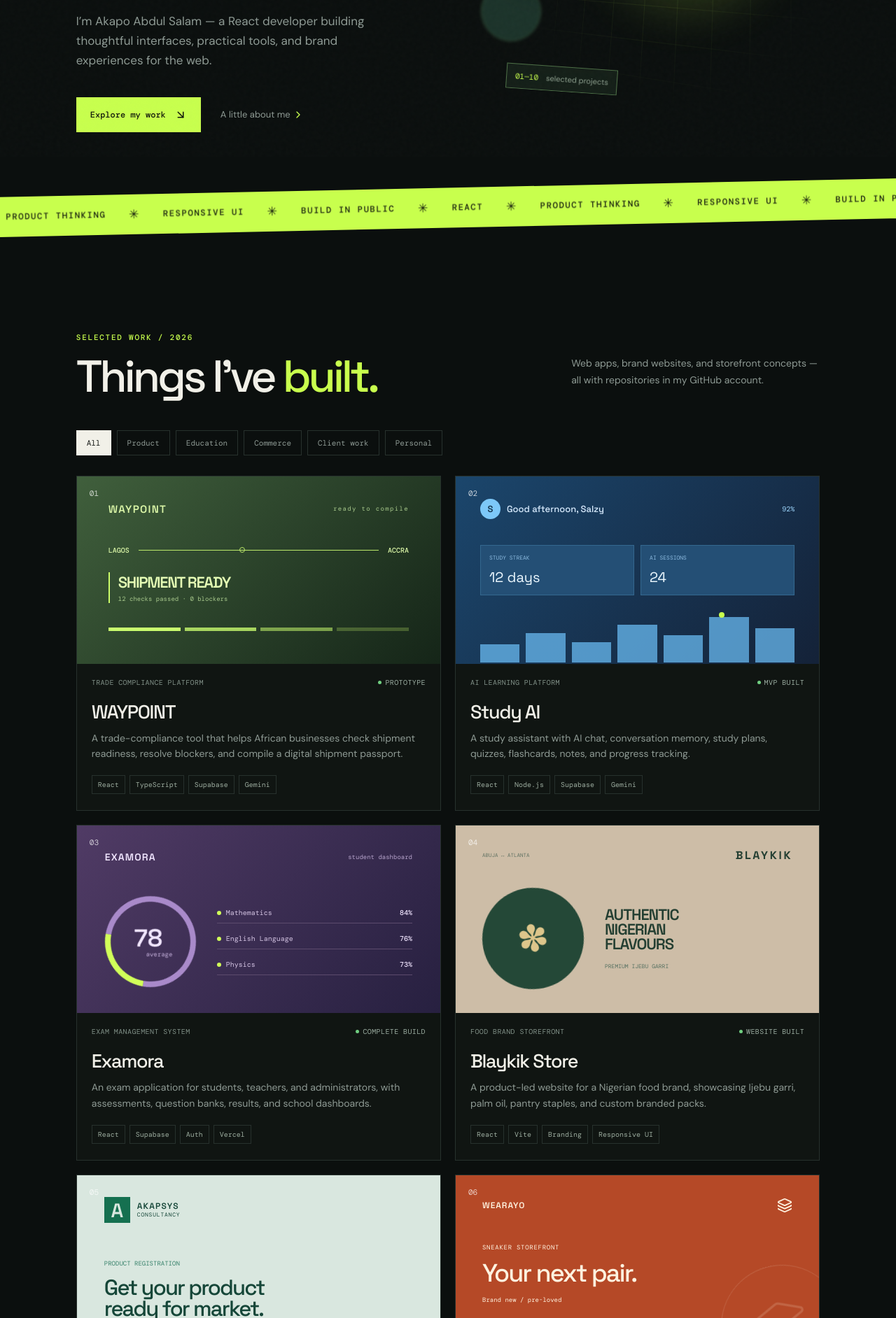
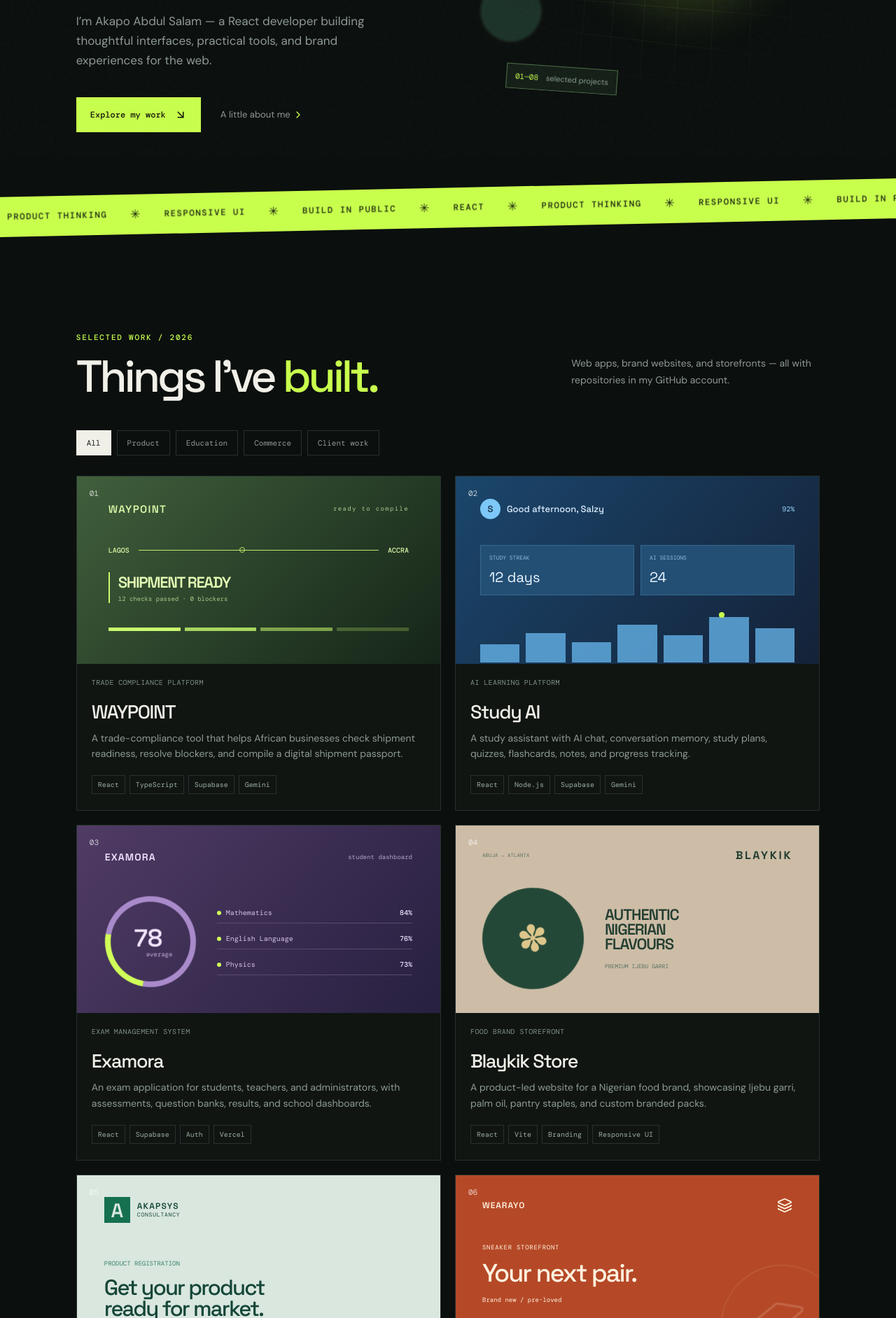
Before and after one commit to salzyff/salzyx-react-portfolio, a React (Vite) app: page / in a window 1280 px wide. Shown: the part 576-2460 px from the top of the page at 70% size. Built offline with nearby package versions, Linux system fonts and the light colour scheme.

Commit message:
Remove project status labels and excluded portfolio websites

```diff
--- a/src/main.jsx
+++ b/src/main.jsx
@@ -23,7 +23,6 @@ const projects = [
     "title": "WAYPOINT",
     "oldTitle": "PASSAGE",
     "type": "Trade compliance platform",
-    "status": "Prototype",
     "category": "Product",
     "description": "A trade-compliance tool that helps African businesses check shipment readiness, resolve blockers, and compile a digital shipment passport.",
     "tags": [
@@ -49,7 +48,6 @@ const projects = [
     "id": "study-ai",
     "title": "Study AI",
     "type": "AI learning platform",
-    "status": "MVP built",
     "category": "Education",
     "description": "A study assistant with AI chat, conversation memory, study plans, quizzes, flashcards, notes, and progress tracking.",
     "tags": [
@@ -76,7 +74,6 @@ const projects = [
     "id": "examora",
     "title": "Examora",
     "type": "Exam management system",
-    "status": "Complete build",
     "category": "Education",
     "description": "An exam application for students, teachers, and administrators, with assessments, question banks, results, and school dashboards.",
     "tags": [
@@ -103,7 +100,6 @@ const projects = [
     "id": "blaykik",
     "title": "Blaykik Store",
     "type": "Food brand storefront",
-    "status": "Website built",
     "category": "Commerce",
     "description": "A product-led website for a Nigerian food brand, showcasing Ijebu garri, palm oil, pantry staples, and custom branded packs.",
     "tags": [
@@ -130,7 +126,6 @@ const projects = [
     "id": "akapsys",
     "title": "Akapsys Consultancy",
     "type": "Service website",
-    "status": "Website built",
     "category": "Client work",
     "description": "A consultancy website that helps manufacturers, importers, and brand owners understand product registration and prepare their next steps.",
     "tags": [
@@ -155,8 +150,7 @@ const projects = [
   {
     "id": "wearayo",
     "title": "WearAyo",
-    "type": "Sneaker storefront concept",
-    "status": "Website built",
+    "type": "Sneaker storefront",
     "category": "Commerce",
     "description": "A sneaker storefront with brand-new and pre-loved collections, a shopping bag, and a sample WhatsApp order flow.",
     "tags": [
@@ -181,8 +175,7 @@ const projects = [
   {
     "id": "monica",
     "title": "Monica Seafood",
-    "type": "Seafood storefront concept",
-    "status": "Concept build",
+    "type": "Seafood storefront",
     "category": "Commerce",
     "description": "A seafood and Nigerian pantry storefront with product filters, an enquiry basket, and a WhatsApp flow for confirming prices and availability.",
     "tags": [
@@ -207,10 +200,9 @@ const projects = [
   {
     "id": "ejire",
     "title": "Ejire Onigarri",
-    "type": "Food brand website concept",
-    "status": "Concept build",
+    "type": "Food brand website",
     "category": "Commerce",
-    "description": "A plum-and-blush website concept for a Nigerian garri brand, with product collections, serving ideas, souvenir requests, and an enquiry bag.",
+    "description": "A plum-and-blush website for a Nigerian garri brand, with product collections, serving ideas, souvenir requests, and an enquiry bag.",
     "tags": [
       "HTML",
       "CSS",
@@ -229,58 +221,6 @@ const projects = [
       "Persistent bag with WhatsApp and email enquiries"
     ],
     "number": "08"
-  },
-  {
-    "id": "quantum-leap",
-    "title": "Quantum Leap Schools",
-    "type": "School website concept",
-    "status": "Concept build",
-    "category": "Education",
-    "description": "A school website concept for Quantum Leap Schools in Ikorodu, presenting learning pathways, school life, and admissions enquiries.",
-    "tags": [
-      "React",
-      "Vite",
-      "Admissions",
-      "Responsive UI"
-    ],
-    "accent": "cyan",
-    "visual": "school",
-    "repository": "salzyff/zoe-palm-oil",
-    "link": "https://quantumleapschool.vercel.app",
-    "linkLabel": "Visit website",
-    "details": [
-      "Early years, primary, and secondary pathways",
-      "Curriculum and school-life sections",
-      "School gallery and news links",
-      "Admissions enquiries through WhatsApp"
-    ],
-    "number": "09"
-  },
-  {
-    "id": "salamport",
-    "title": "Earlier Portfolio",
-    "type": "Personal website",
-    "status": "Earlier version",
-    "category": "Personal",
-    "description": "An earlier portfolio website presenting my work, skills, and journey, built with HTML, CSS, and JavaScript.",
-    "tags": [
-      "HTML",
-      "CSS",
-      "JavaScript",
-      "Responsive UI"
-    ],
-    "accent": "violet",
-    "visual": "portfolio",
-    "repository": "salzyff/salamport",
-    "link": "https://salamakapo.vercel.app",
-    "linkLabel": "Visit portfolio",
-    "details": [
-      "Work, skills, and about sections",
-      "Project and journey filters",
-      "Animated interface and mobile navigation",
-      "Contact section"
-    ],
-    "number": "10"
   }
 ]
 
@@ -361,7 +301,7 @@ function App() {
         <section className="work section-pad" id="work">
           <div className="section-heading">
             <div><p className="kicker">Selected work / 2026</p><h2>Things I’ve <em>built.</em></h2></div>
-            <p className="section-note">Web apps, brand websites, and storefront concepts — all with repositories in my GitHub account.</p>
+            <p className="section-note">Web apps, brand websites, and storefronts — all with repositories in my GitHub account.</p>
           </div>
           <div className="filter-row" role="tablist" aria-label="Filter projects">
             {filters.map((filter) => <button key={filter} className={activeFilter === filter ? 'filter active' : 'filter'} onClick={() => setActiveFilter(filter)}>{filter}</button>)}
@@ -400,7 +340,7 @@ function App() {
 function ProjectCard({ project, onOpen }) {
   return <article className={`project-card accent-${project.accent}`} onClick={() => onOpen(project)} tabIndex="0" onKeyDown={(event) => event.key === 'Enter' && onOpen(project)}>
     <div className="card-visual"><ProjectVisual type={project.visual} /><span className="card-number">{project.number}</span><span className="open-card"><MoveUpRight size={18} /></span></div>
-    <div className="card-content"><div className="card-meta"><span>{project.type}</span><span className="status"><i />{project.status}</span></div><h3>{project.title}</h3><p>{project.description}</p><div className="tag-row">{project.tags.map((tag) => <span key={tag}>{tag}</span>)}</div></div>
+    <div className="card-content"><div className="card-meta"><span>{project.type}</span></div><h3>{project.title}</h3><p>{project.description}</p><div className="tag-row">{project.tags.map((tag) => <span key={tag}>{tag}</span>)}</div></div>
   </article>
 }
 
@@ -424,8 +364,6 @@ function ProjectVisual({ type, large = false }) {
     fashion: { name: 'WEARAYO', label: 'SNEAKER STOREFRONT', headline: 'Your next pair.', note: 'Brand new / pre-loved', icon: 'wear' },
     seafood: { name: 'MONICA SEAFOOD', label: 'SEAFOOD & PANTRY', headline: 'Good food starts here.', note: 'Browse / enquire / cook', icon: 'food' },
     garri: { name: 'EJIRE ONIGARRI', label: 'NIGERIAN ROOTS', headline: 'Garri, with love.', note: 'Everyday staples / thoughtful gifts', icon: 'food' },
-    school: { name: 'QUANTUM LEAP', label: 'SCHOOLS · IKORODU', headline: 'Potential takes flight.', note: 'Early years / primary / secondary', icon: 'school' },
-    portfolio: { name: 'AKAPO ABDUL SALAM', label: 'EARLIER PORTFOLIO', headline: 'Creative developer.', note: 'Work / skills / journey', icon: 'code' },
   }[type]
   if (!showcase) return null
   const Icon = { wear: Layers3, food: BriefcaseBusiness, school: Globe2, code: Code2 }[showcase.icon]
```
